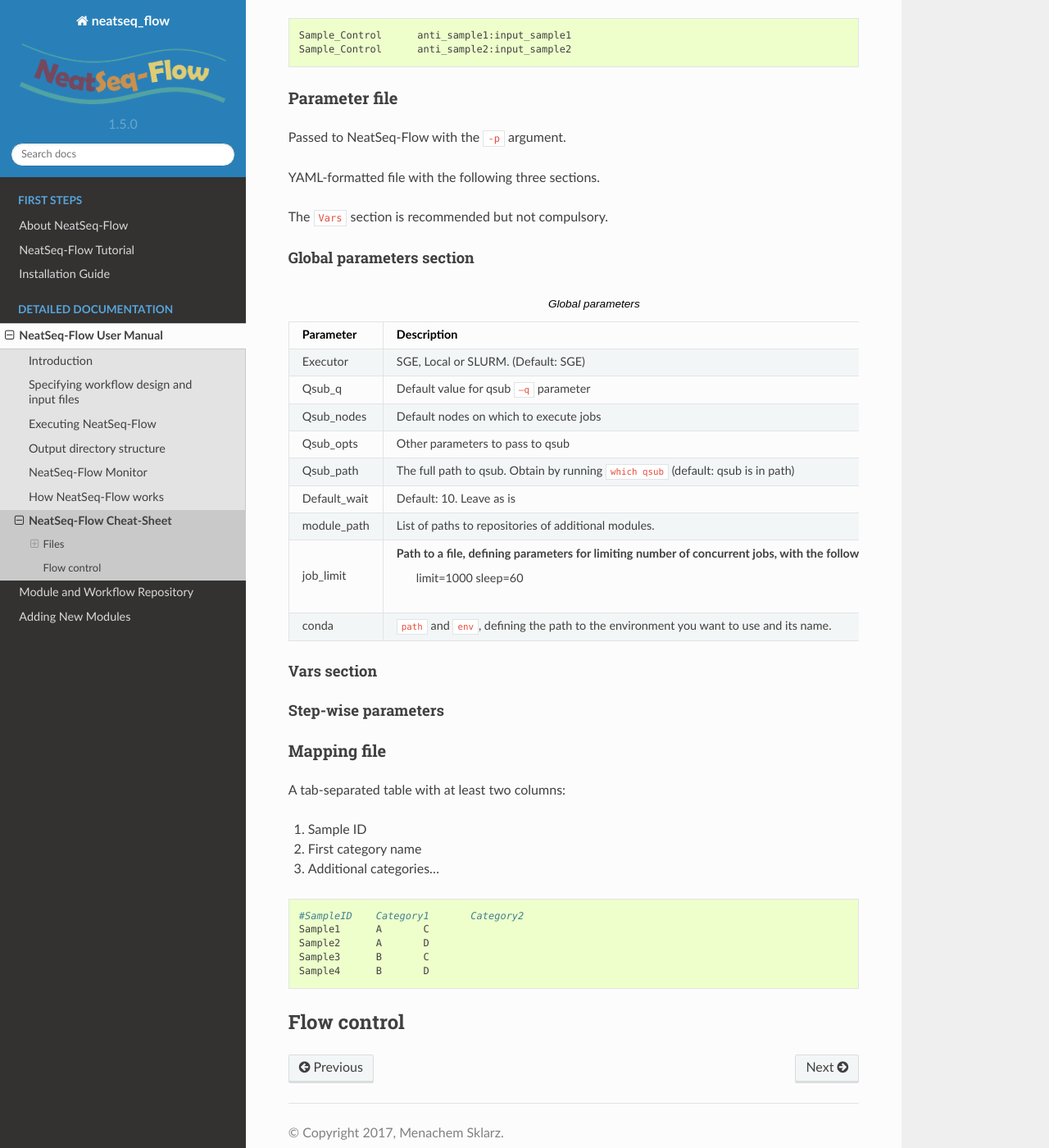
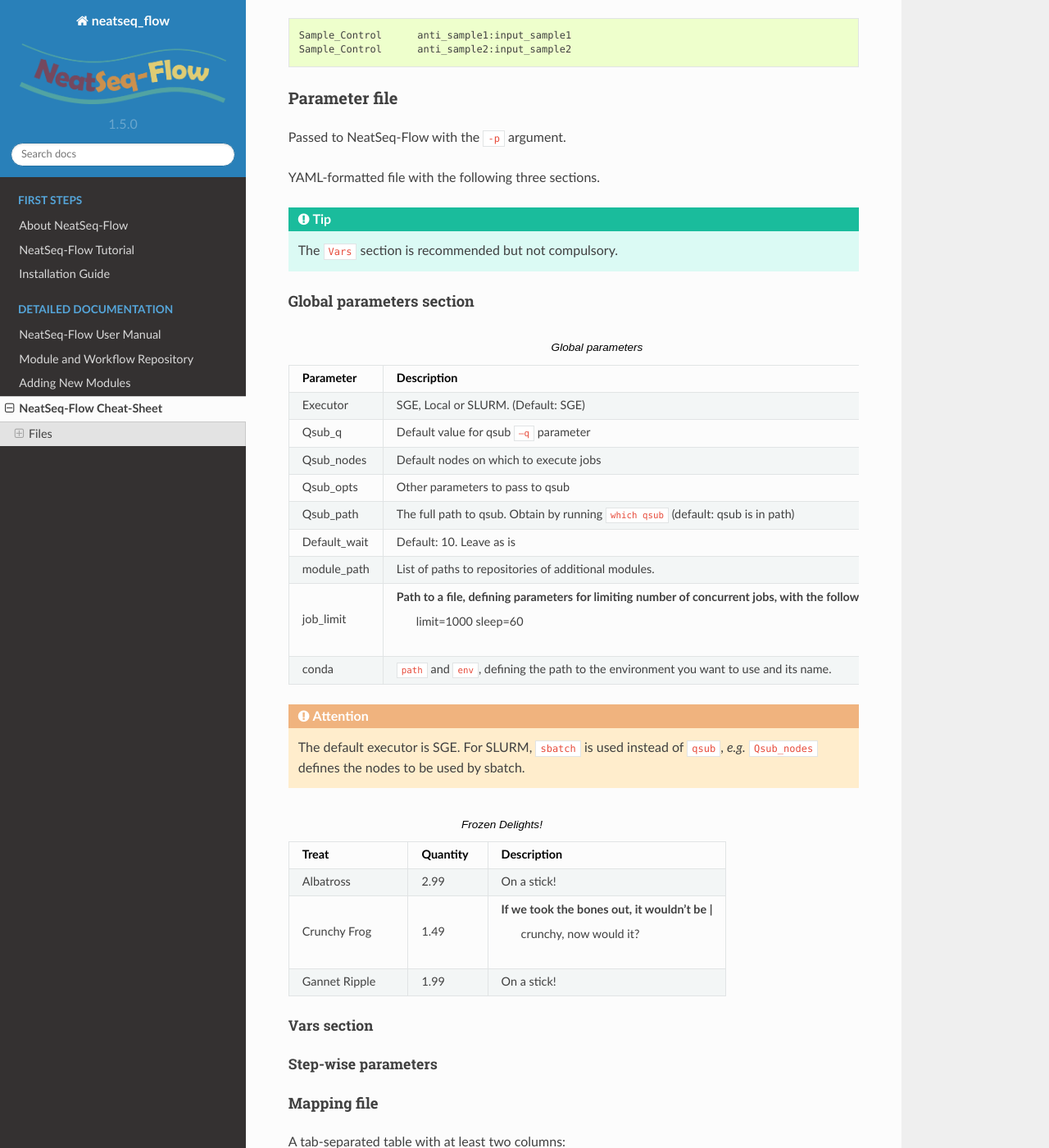
Before and after one commit to bioinfo-core-BGU/neatseq-flow, a Sphinx documentation site: the page built from docs/source/cheat_sheet.rst, in a window 1280 px wide and 1400 px high, scrolled down 1621 px. Shown: the whole window at 82% size. Built offline with Sphinx 7.4.7 and the Read the Docs theme 2.0.0, drawn with Linux system fonts in a browser that asks for light colours.

```diff
--- a/docs/source/cheat_sheet.rst
+++ b/docs/source/cheat_sheet.rst
@@ -11,28 +11,28 @@
    :local:
    :backlinks: top
 
-.. .. sectnum::
 
-
+-------------
 Files
-==============
+-------------
 
 Sample file
-------------
+============
 
 Passed to NeatSeq-Flow with the ``-s`` argument.
 
 Includes four sections:
 
+
 Title
-~~~~~~~~~~~~~~~
+-----------
 
 A title for the project::
 
    Title	Project_title
 
 Project file information
-~~~~~~~~~~~~~~~~~~~~~~~~~~~
+------------------------------
 
 Two tab-separated columns:
 
@@ -45,7 +45,7 @@
    Nucleotide	/path/to/genome.fasta
 
 Samples file information
-~~~~~~~~~~~~~~~~~~~~~~~~~~~~
+---------------------------
 
 Three tab-separated columns:
 
@@ -63,7 +63,7 @@
 
 
 ChIP-seq
-~~~~~~~~~~~~~~~
+-----------------
 
 Define ChIP and Control ('input') pairs::
 
@@ -73,16 +73,16 @@
 
 
 Parameter file
----------------
+===================
 
 Passed to NeatSeq-Flow with the ``-p`` argument.
 
 YAML-formatted file with the following three sections.
 
-The ``Vars`` section is recommended but not compulsory.
+.. Tip:: The ``Vars`` section is recommended but not compulsory.
 
 Global parameters section
-~~~~~~~~~~~~~~~~~~~~~~~~~~~
+------------------------------
 
 .. csv-table:: Global parameters
    :header: "Parameter", "Description"
@@ -94,11 +94,30 @@
    "Qsub_path","The full path to qsub. Obtain by running ``which qsub`` (default: qsub is in path)"
    "Default_wait","Default: 10. Leave as is"
    "module_path","List of paths to repositories of additional modules."
-   "job_limit","Path to a file, defining parameters for limiting number of concurrent jobs, with the following line
-      limit=1000 sleep=60"
+   "job_limit","Path to a file, defining parameters for limiting number of concurrent jobs, with the following line::
+                  limit=1000 sleep=60"
    "conda","``path`` and ``env``, defining the path to the environment you want to use and its name."
 
+.. Attention:: The default executor is SGE. For SLURM, ``sbatch`` is used instead of ``qsub``, *e.g.*  ``Qsub_nodes`` defines the nodes to be used by sbatch.
 
+
+.. list-table:: Frozen Delights!
+   :widths: 15 10 30
+   :header-rows: 1
+
+   * - Treat
+     - Quantity
+     - Description
+   * - Albatross
+     - 2.99
+     - On a stick!
+   * - Crunchy Frog
+     - 1.49
+     - If we took the bones out, it wouldn't be |
+         crunchy, now would it?
+   * - Gannet Ripple
+     - 1.99
+     - On a stick!
 
 Vars section
 ~~~~~~~~~~~~~~~~~~~
--- a/docs/source/index.rst
+++ b/docs/source/index.rst
@@ -108,7 +108,11 @@
    User_Manual
    Repository_links
    Add_new_modules
-..   cheat_sheet
+   cheat_sheet
+..   glossary
+
+
+
 ..   03.output
 ..   07.monitor
 
```
Also changed, not shown: docs/source/Add_new_modules.rst (+8 -7 lines), 4 other files.
